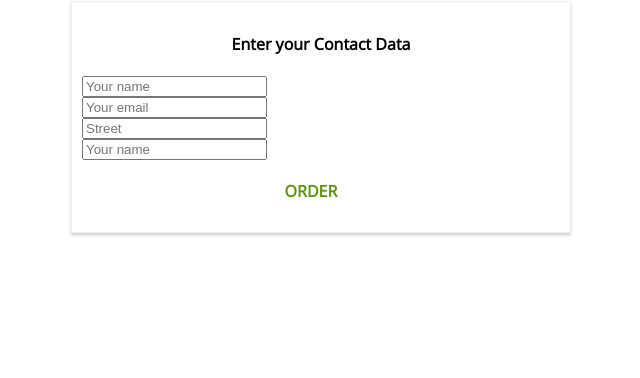
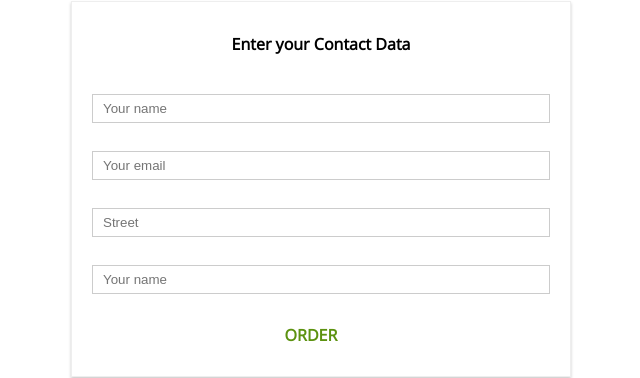
Before and after one commit to tremuradaniel/burger_app, a React (Create React App) app: page /checkout/contact-data in a window 1280 px wide. Shown: the part 882-1260 px from the top of the page, without its empty margins (319-959 px from the left). Before the commit the page ends 1135 px from the top, so only its background shows below. Built offline with nearby package versions, Linux system fonts and the light colour scheme; no server answers.

Commit message:
Creating a Custom Dynamic Input Component

```diff
--- /dev/null
+++ b/src/components/UI/Input/Input.js
@@ -0,0 +1,27 @@
+import React from 'react';
+
+import classes from './Input.module.css';
+
+const input = (props) => {
+    let inputElement = null;
+
+    switch (props.inputType) {
+        case 'input':
+            inputElement= <input className={classes.InputElement} {...props} />;
+            break;
+        case 'textarea':
+            inputElement= <textarea className={classes.InputElement} {...props} />;
+            break;
+        default:
+            inputElement= <input className={classes.InputElement} {...props} />;
+    }
+
+    return (
+        <div className={classes.Input}>
+            <label className={classes.Label}>{props.label}</label>
+            {inputElement}
+        </div>
+    );
+};
+
+export default input;
--- /dev/null
+++ b/src/components/UI/Input/Input.module.css
@@ -0,0 +1,27 @@
+.Input {
+    width: 100%;
+    padding: 10px;
+    box-sizing: border-box;
+}
+
+.Label {
+    font-weight: bold;
+    display: block;
+    margin-bottom: 8px;
+}
+
+.InputElement {
+    outline: none;
+    border: 1px solid #ccc;
+    background-color: white;
+    font-style: inherit;
+    padding: 6px 10px;
+    display: block;
+    width: 100%;
+    box-sizing: border-box;
+}
+
+.InputElement:focus {
+    outline: none;
+    background-color: #ccc;
+}
--- a/src/containers/Checkout/ContactData/ContactData.js
+++ b/src/containers/Checkout/ContactData/ContactData.js
@@ -4,6 +4,7 @@
 import Button from '../../../components/UI/Button/Button';
 import Spinner from '../../../components/UI/Spinner/Spinner';
 import classes from './ContactData.module.css';
+import Input from '../../../components/UI/Input/Input';
 
 class ContactData extends Component {
     state = {
@@ -45,10 +46,10 @@
     render () {
         let form = (
             <form>
-                <input className={classes.Input} type="text" name="name" placeholder="Your name"></input>
-                <input className={classes.Input} type="email" name="email" placeholder="Your email"></input>
-                <input className={classes.Input} type="text" name="street" placeholder="Street"></input>
-                <input className={classes.Input} type="text" name="postal" placeholder="Your name"></input>
+                <Input type="text" name="name" placeholder="Your name"></Input>
+                <Input type="email" name="email" placeholder="Your email"></Input>
+                <Input type="text" name="street" placeholder="Street"></Input>
+                <Input type="text" name="postal" placeholder="Your name"></Input>
                 <Button btnType="Success" clicked={this.orderHandler}>ORDER</Button>
             </form>
         );
--- a/src/containers/Checkout/ContactData/ContactData.module.css
+++ b/src/containers/Checkout/ContactData/ContactData.module.css
@@ -8,10 +8,6 @@
     box-sizing: border-box;
 }
 
-.Input {
-    display: block;
-}
-
 @media (min-width: 600px) {
     .ContactData {
         width: 500px;
```
